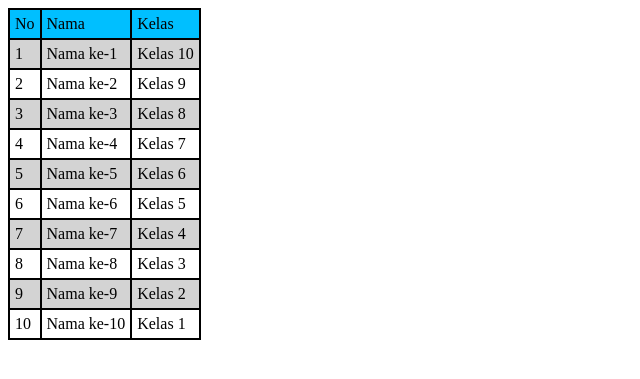
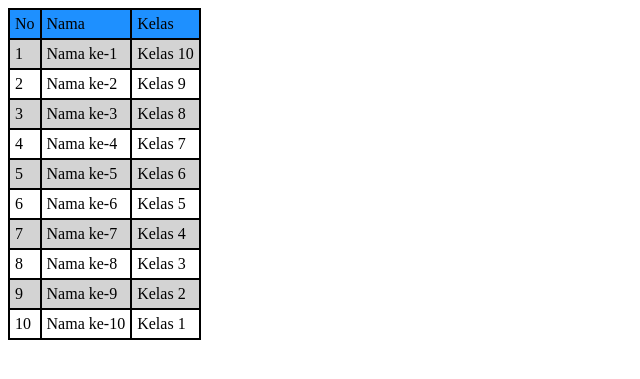
Before and after one commit to HafizRaka77/tugas_php, a PHP site: page /praktek_individu2.2.php in a window 1280 px wide. Shown: the top 379 px of the page, without its empty margins (0-640 px from the left). Run offline with PHP 8.4, Linux system fonts and the light colour scheme.

Commit message:
Add file

```diff
--- a/sesi27/praktek_individu2.2.php
+++ b/sesi27/praktek_individu2.2.php
@@ -7,6 +7,7 @@
     <style>
         td {
             padding: 5px;
+
         }
 
         table,
@@ -18,24 +19,16 @@
 </head>
 <body>
     <table>
+        <tr>
+            <td style="background-color: DodgerBlue;">No</td>
+            <td style="background-color: DodgerBlue;">Nama</td>
+            <td style="background-color: DodgerBlue;">Kelas</td>
+        </tr>
         <?php
-        for ($i = 0; $i <= 10; $i++) {
-            echo "<tr>";
-            if ($i == 0) {
-                for ($j = 0; $j < 3; $j++) {
-                    echo "<td style='background-color: 	#00BFFF'>";
-                    if ($j == 0) {
-                        echo "No";
-                    } elseif ($j == 1) {
-                        echo "Nama";
-                    } else {
-                        echo "Kelas";
-                    }
-                    echo "</td>";
-                }
-            } else {
-                if ($i % 2 == 0) {
-                    for ($j= 0; $j < 3; $j++) {
+            for ($i = 1; $i <= 10; $i++) {
+                echo "<tr>";
+                    if ($i % 2 == 0) {
+                        for ($j= 0; $j < 3; $j++) {
                         echo "<td>";
                         if ($j == 0) {
                             echo $i;
@@ -46,10 +39,11 @@
                             echo "Kelas ", $a - $i;
                         }
                         echo "</td>";
+                        }
                     }
-                } else {
-                    for ($j= 0; $j < 3; $j++) {
-                        echo "<td style='background-color: #D3D3D3'>";
+                    else {
+                        for ($j= 0; $j < 3; $j++) {
+                        echo "<td style='background-color: lightgray'>";
                         if ($j == 0) {
                             echo $i;
                         } elseif ($j == 1) {
@@ -63,7 +57,6 @@
                 }
             }
             echo "</tr>";
-        }
         ?>
     </table>
 </body>
```
